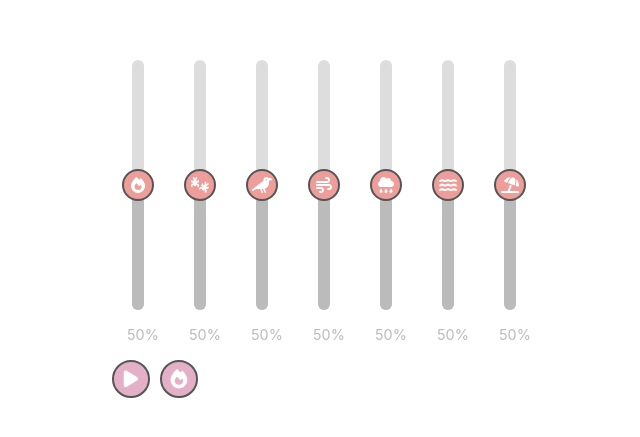
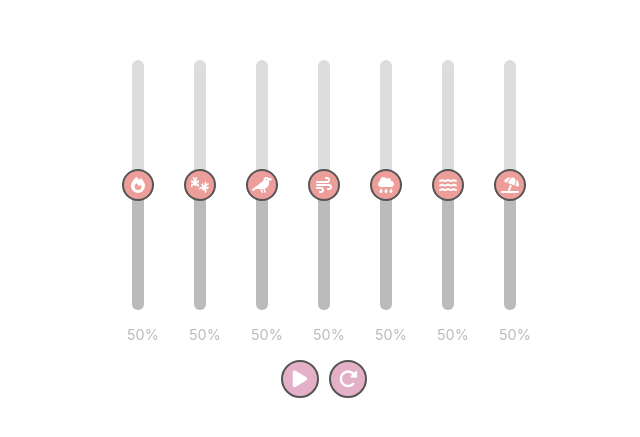
Before and after one commit to weiying-chen/noice, a React (Vite) app: page / in a window 1280 px wide. Shown: the part 171-608 px from the top of the page, without its empty margins (316-956 px from the left). Built offline with nearby package versions, Linux system fonts and the light colour scheme.

Commit message:
Use proper icons

```diff
--- a/src/App.css
+++ b/src/App.css
@@ -29,4 +29,5 @@
 
 .controls {
   display: flex;
+  justify-content: center;
 }
--- a/src/App.tsx
+++ b/src/App.tsx
@@ -18,7 +18,7 @@ const audios = [
 
 const controls = [
   { name: "Play", icon: '\\f04b', toggledIcon: '\\f04c', action: null},
-  { name: "Reset", icon: '\\f06d', action: null },
+  { name: "Reset", icon: '\\f2f9', action: null },
 ];
 
 const defaultSliderValue = 50
```
